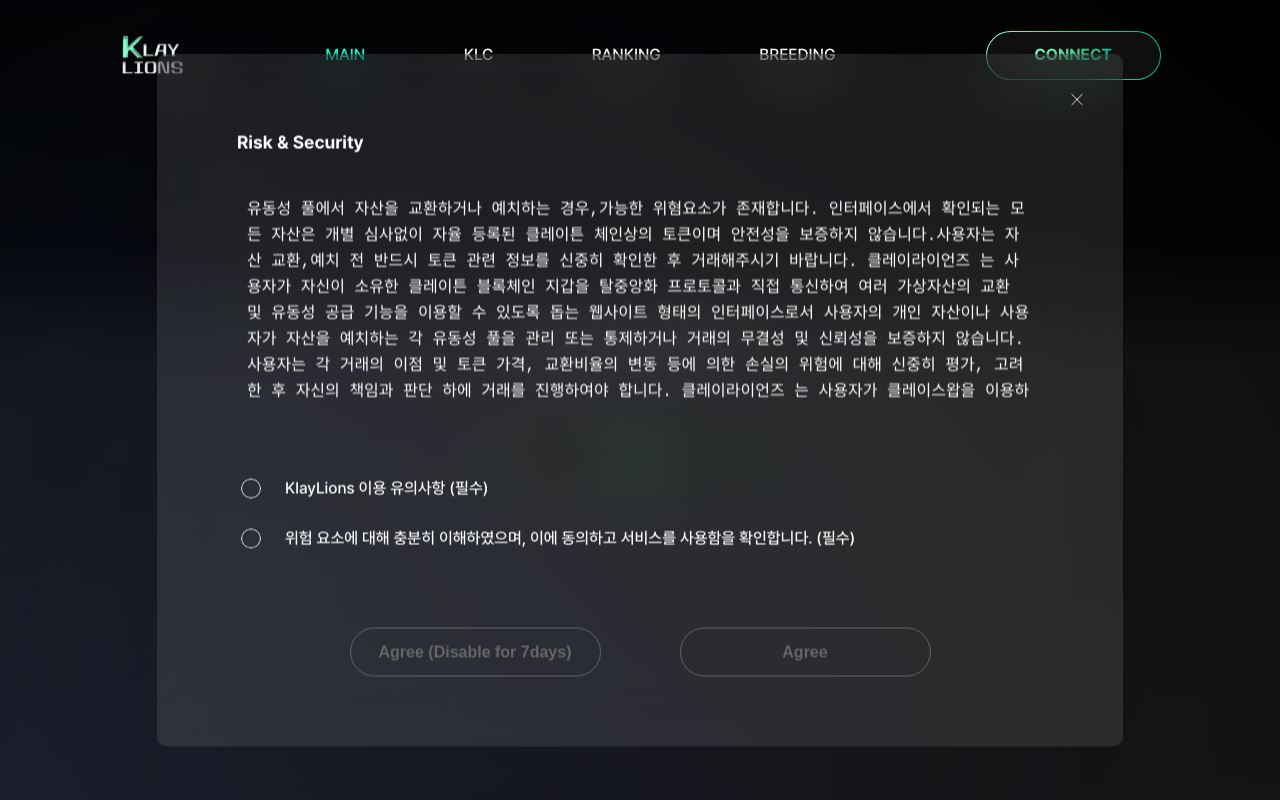
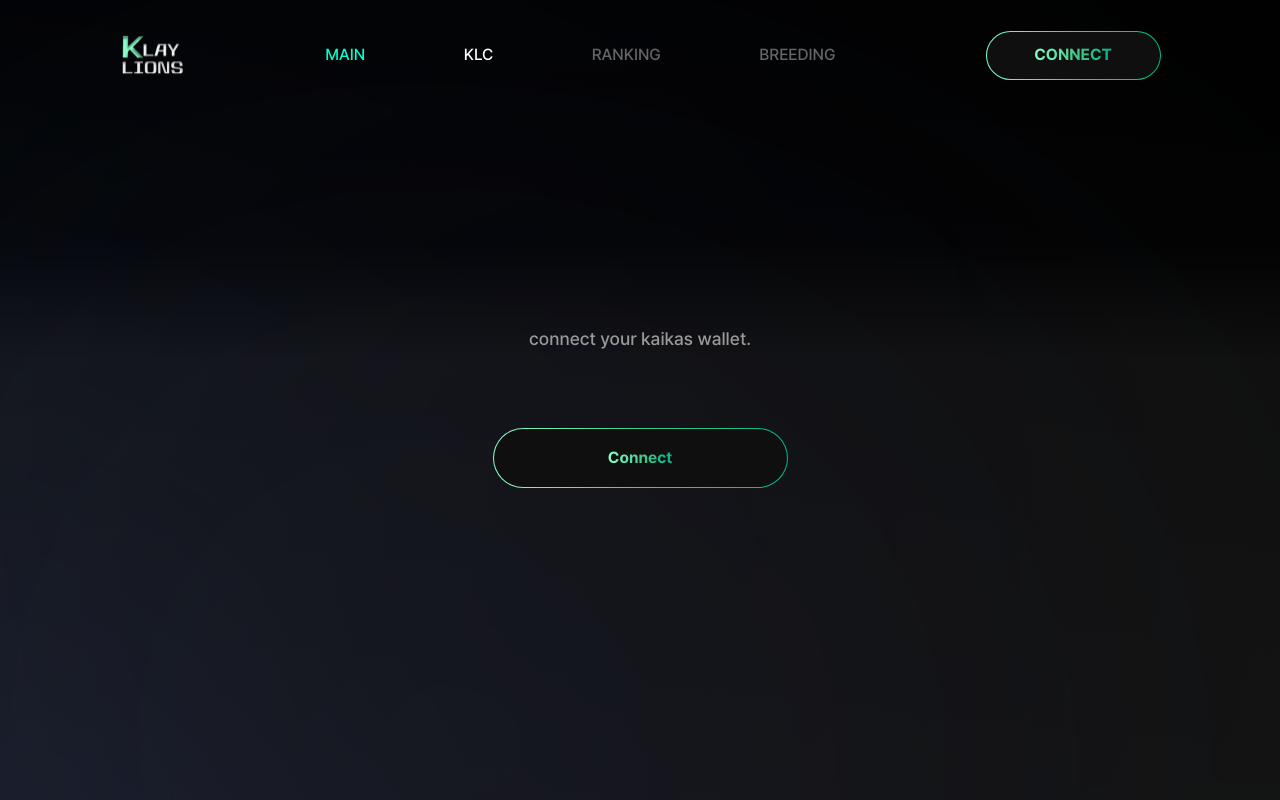
Before and after one commit to dohy-9443/klayweb, a React (Create React App) app: page /connect in a window 1280 px wide. Shown: the top 800 px of the page. Built offline with nearby package versions, Linux system fonts and the light colour scheme.

Commit message:
수정사항반영
- header 비활성화 수정
- 커넥트 페이지 팝업 제거
- mining페이지에 커넥트 팝업 띄우기 수정
- mining 페이지 팝업 x 클릭시 뒤로가기로 수정
- unmining팝업 텍스트 수정

```diff
--- a/src/components/common/Header/style.js
+++ b/src/components/common/Header/style.js
@@ -50,6 +50,14 @@
 
   &:nth-last-of-type(1) {
     margin-right: 0;
+  }
+
+  &:nth-last-of-type(1) span {
+    color: var(--gray);
+  }
+
+  &:nth-last-of-type(2) span {
+    color: var(--gray);
   }
 
   &:nth-of-type(1) {
--- a/src/components/container/ConnectContainer/ConnectContainer.jsx
+++ b/src/components/container/ConnectContainer/ConnectContainer.jsx
@@ -2,17 +2,9 @@
 
 import * as S from "./style";
 
-import { ConnectModal } from "../../../components";
-
 const ConnectContainer = () => {
-  const [isModalToggle, setIsModalToggle] = React.useState(true);
-
   return (
     <S.Container>
-      <ConnectModal
-        closeModal={() => setIsModalToggle(false)}
-        onModal={isModalToggle}
-      />
       <S.Wrap>
         <S.Inner>
           <div>
--- a/src/components/container/MiningContainer/MiningContainer.jsx
+++ b/src/components/container/MiningContainer/MiningContainer.jsx
@@ -2,11 +2,16 @@
 
 import * as S from "./style";
 
-import { NotMiningWrap, MiningWrap } from "../../../components";
+import { NotMiningWrap, MiningWrap, ConnectModal } from "../../../components";
 
 const MiningContainer = () => {
+  const [isModalToggle, setIsModalToggle] = React.useState(true);
   return (
     <S.Container>
+      <ConnectModal
+        closeModal={() => setIsModalToggle(false)}
+        onModal={isModalToggle}
+      />
       <S.Wrap>
         <S.Inner>
           <S.DIV>
--- a/src/components/wrapper/ConnectModal/ConnectModal.jsx
+++ b/src/components/wrapper/ConnectModal/ConnectModal.jsx
@@ -1,4 +1,5 @@
 import React from "react";
+import { useNavigate } from "react-router-dom";
 import Modal from "react-modal";
 
 import * as S from "./style";
@@ -8,6 +9,8 @@
   const [isCheckA, setIsCheckA] = React.useState(false);
   const [isCheckB, setIsCheckB] = React.useState(false);
   const [isBtn, setIsBtn] = React.useState(true);
+
+  const navigate = useNavigate();
 
   React.useEffect(() => {
     if (Boolean(isCheckA && isCheckB)) {
@@ -54,7 +57,7 @@
       style={customStyle}
     >
       <S.Container>
-        <S.Close onClick={() => closeModal()}>
+        <S.Close onClick={() => navigate(-1)}>
           <img src="/assets/img/icon/close.svg" alt="" />
         </S.Close>
         <S.H2>Risk & Security</S.H2>
--- a/src/components/wrapper/UnMiningModal/UnMiningModal.jsx
+++ b/src/components/wrapper/UnMiningModal/UnMiningModal.jsx
@@ -50,7 +50,6 @@
             <S.Li>
               <S.Text>Text</S.Text>
               <S.Right>
-                <S.RLeft>Text</S.RLeft>
                 <S.RRight>5 NFT</S.RRight>
               </S.Right>
             </S.Li>
```
